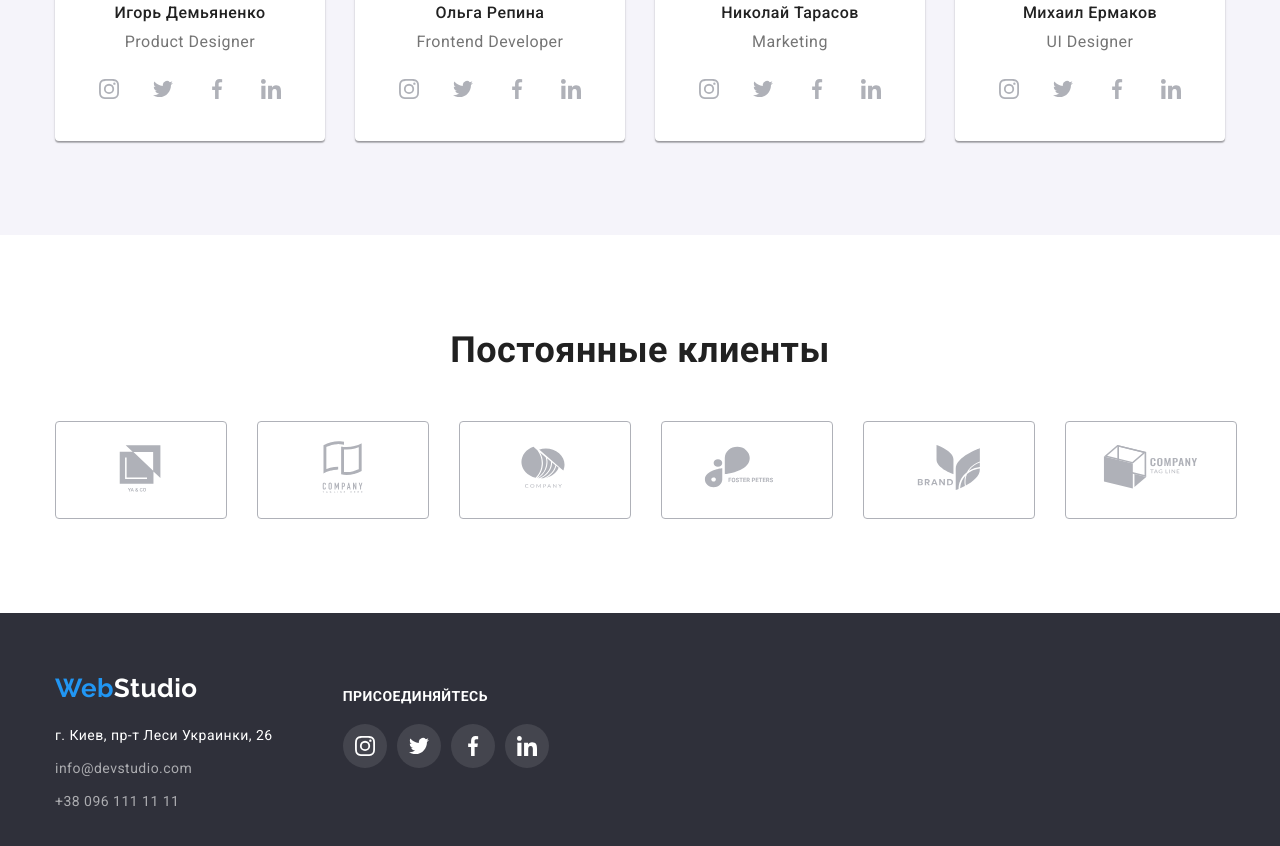
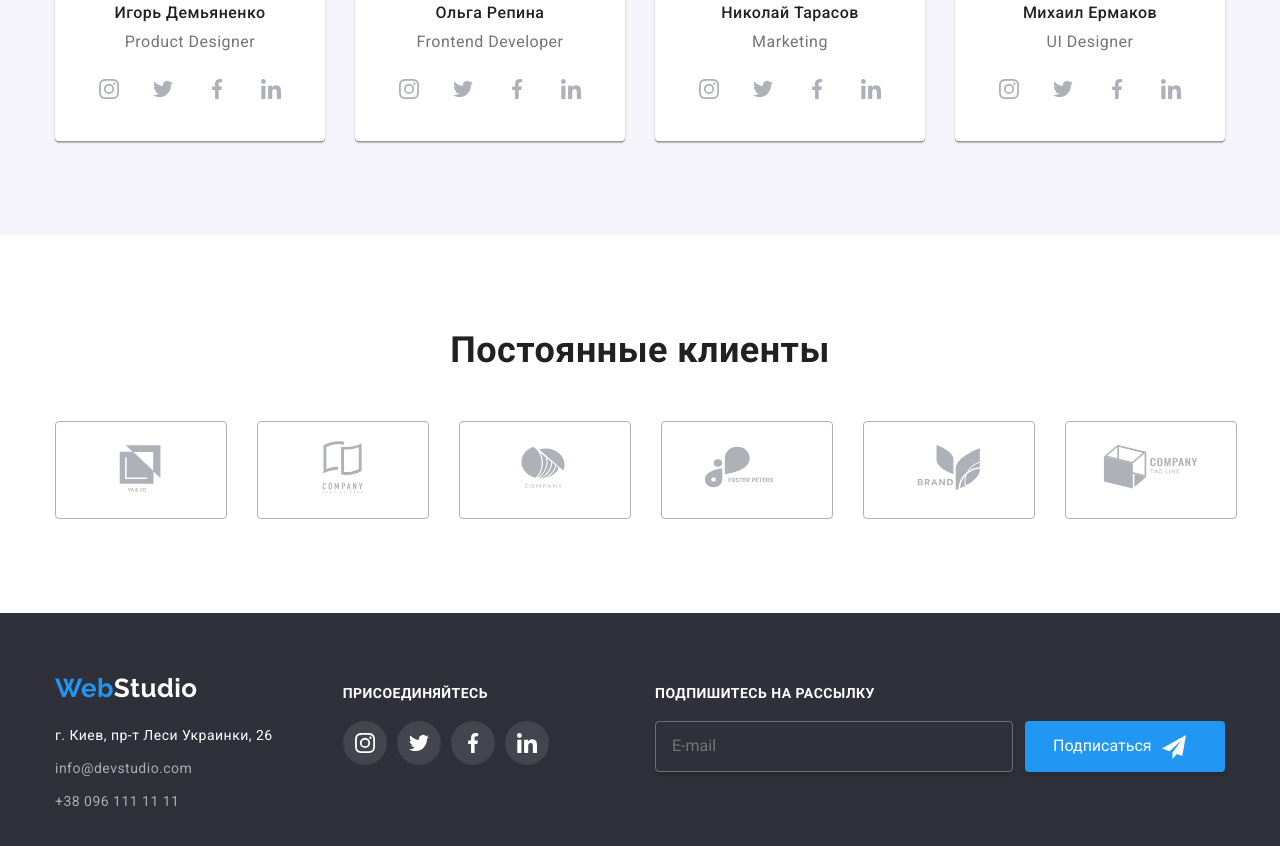
Before and after one commit to HannaMyrhorod/goit-markup-hw-06, a plain HTML site: page index.html in a window 1280 px wide. Shown: the part 2072-2918 px from the top of the page. Drawn offline with nearby package versions, Linux system fonts and the light colour scheme.

Commit message:
Додає форму у футер

```diff
--- a/css/styles.css
+++ b/css/styles.css
@@ -9,6 +9,7 @@
   --primary-text-color: #757575;
   --title-text-color: #212121;
   --accent-color: #2196f3;
+  --accent-dark-color: #188ce8;
   --white-color: #ffffff;
   --transparent-white-color: rgba(255, 255, 255, 0.6);
   --secondary-background-color: #f5f4fa;
@@ -19,6 +20,8 @@
   --icons-transparent-white: rgba(255, 255, 255, 0.1);
   --card-set-gap: 30px;
   --center-border: 1px solid #eeeeee;
+  --footer-form-shadow: 0px 4px 4px rgba(0, 0, 0, 0.15);
+  --footer-form-border: 1px solid rgba(255, 255, 255, 0.3);
   --filters-shadow: 0px 3px 1px rgba(0, 0, 0, 0.1), 0px 1px 2px rgba(0, 0, 0, 0.08),
     0px 2px 2px rgba(0, 0, 0, 0.12);
   --transition-timing: 250ms cubic-bezier(0.4, 0, 0.2, 1);
@@ -217,7 +220,7 @@ img {
 }
 .hero-button:hover,
 .hero-button:focus {
-  background: #188ce8;
+  background: var(--accent-dark-color);
 }
 /* Modal window */
 .backdrop {
@@ -471,7 +474,7 @@ footer {
 }
 
 .footer-list-title {
-  margin-top: 15px;
+  margin-top: 12px;
   margin-bottom: 20px;
 
   font-weight: 700;
@@ -501,6 +504,51 @@ footer {
 .footer-icons a:focus {
   background-color: var(--accent-color);
 }
+.footer-form {
+  display: flex;
+  flex-direction: column;
+  margin-left: auto;
+}
+.form-field {
+  display: flex;
+}
+.footer-input {
+  min-width: 358px;
+  min-height: 50px;
+  margin: 0;
+  padding: 15px 16px;
+  border: var(--footer-form-border);
+  border-radius: 4px;
+
+  background-color: inherit;
+  box-shadow: var(--footer-form-shadow);
+}
+/* .footer-input::placeholder {
+  tab-size: inherit;
+} */
+.footer-button {
+  display: flex;
+  align-items: center;
+  min-width: 200px;
+  min-height: 50px;
+  margin-left: 12px;
+  padding: 13px 28px;
+  border: none;
+  border-radius: 4px;
+  text-align: center;
+
+  background-color: var(--accent-color);
+  box-shadow: var(--footer-form-shadow);
+  transition: background-color var(--transition-timing);
+}
+.footer-button:hover,
+.footer-button:focus {
+  background-color: var(--accent-dark-color);
+}
+.button-icon {
+  margin-left: 10px;
+}
+
 /* Portfolio Filters*/
 .filters {
   display: flex;
--- a/index.html
+++ b/index.html
@@ -327,6 +327,17 @@
                         </a></li>
                 </ul>
             </div>
+            <form class="footer-form">
+                    <label class="footer-list-title white" for="email">Подпишитесь на рассылку</label>
+                    <div class="form-field">
+                        <input class="footer-input white" type="email" name="email" id="email" placeholder="E-mail">
+                        <button class="footer-button white" type="submit">Подписаться
+                            <svg class="button-icon" width="24" height="24">
+                                <use href="./images/sprite.svg#icon-send"></use>
+                            </svg>
+                        </button>
+                    </div>
+            </form>
         </div>
     </footer>
 <script src="./js/modal.js"></script>
```
Also changed, not shown: portfolio.html (+11 -0 lines).
